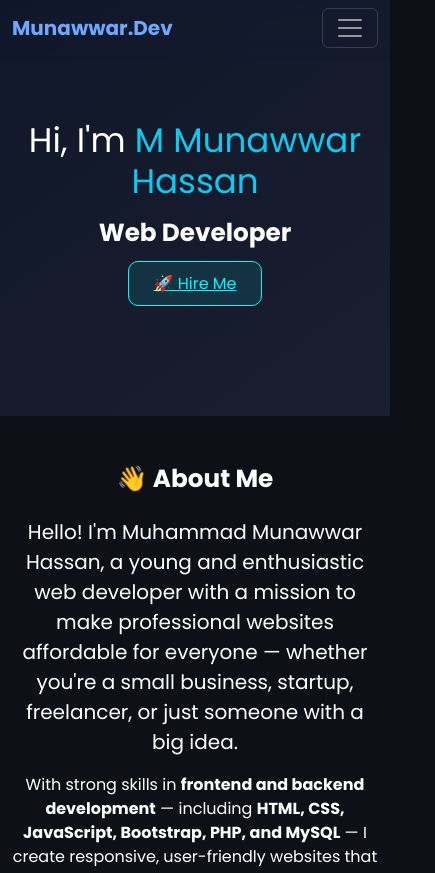
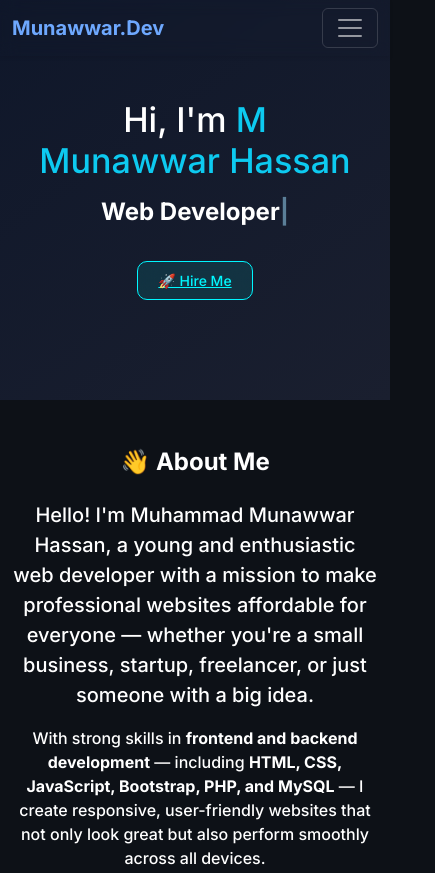
Before and after one commit to MMunawwarHassan/Portfolio, a plain HTML site: page index.html in a window 390 px wide. Shown: the top 873 px of the page, 435 px wide, since content can reach past the window. Drawn offline with nearby package versions, Linux system fonts and the light colour scheme.

Commit message:
Add files via upload

```diff
--- a/index.html
+++ b/index.html
@@ -4,12 +4,12 @@
 <head>
   <meta charset="UTF-8" />
   <meta name="viewport" content="width=device-width, initial-scale=1.0" />
-  <title>Portfolio</title>
+  <title>Hassan's Futuristic Portfolio</title>
 
   <!-- Bootstrap + AOS + Google Fonts -->
   <link href="https://cdn.jsdelivr.net/npm/bootstrap@5.3.0/dist/css/bootstrap.min.css" rel="stylesheet" />
   <link href="https://unpkg.com/aos@2.3.1/dist/aos.css" rel="stylesheet" />
-  <link href="https://fonts.googleapis.com/css2?family=Poppins:wght@400;600;700&display=swap" rel="stylesheet">
+  <link href="https://fonts.googleapis.com/css2?family=Inter:wght@500;700&display=swap" rel="stylesheet">
 
   <style>
     html {
@@ -17,12 +17,14 @@
     }
 
     body {
-      font-family: 'Poppins', sans-serif;
+      font-family: 'Inter', sans-serif;
       background-color: #0d1117;
       color: #ffffff;
     }
 
-    h1, h2, h5 {
+    h1,
+    h2,
+    h5 {
       font-weight: 700;
     }
 
@@ -42,20 +44,26 @@
     }
 
     .hero {
-      padding: 120px 0;
+      padding: 100px 20px;
       background: linear-gradient(145deg, #0f172a, #1a1f2f);
       text-align: center;
     }
 
     .typing-text::after {
-      content: none;
+      content: '|';
       animation: blink 0.7s infinite;
       color: #9cdcfe;
     }
 
     @keyframes blink {
-      0%, 100% { opacity: 1; }
-      50% { opacity: 0; }
+      0%,
+      100% {
+        opacity: 1;
+      }
+
+      50% {
+        opacity: 0;
+      }
     }
 
     .cta-btn {
@@ -66,6 +74,8 @@
       border-radius: 10px;
       backdrop-filter: blur(10px);
       transition: 0.3s ease;
+      display: inline-block;
+      margin-top: 10px;
     }
 
     .cta-btn:hover {
@@ -110,6 +120,25 @@
 
     .footer-icons a:hover {
       text-shadow: 0 0 10px #9cdcfe;
+    }
+
+    @media (max-width: 768px) {
+      h1 {
+        font-size: 2rem;
+      }
+
+      h2 {
+        font-size: 1.5rem;
+      }
+
+      .cta-btn {
+        padding: 8px 20px;
+        font-size: 14px;
+      }
+
+      .project-card {
+        padding: 20px;
+      }
     }
   </style>
 </head>
@@ -195,7 +224,7 @@
     </div>
   </section>
 
-  <!-- Footer -->
+  <!-- Footer Section -->
   <footer class="footer-section">
     <div class="container">
       <h5 class="fw-bold text-white mb-3">Muhammad Munawwar Hassan</h5>
@@ -205,7 +234,7 @@
         📱 <a href="https://wa.me/923071361048">+92 307 1361048 (WhatsApp)</a>
       </p>
       <div class="footer-icons">
-        <a href="#home">🏠</a>
+        <a href="#Home">🏠</a>
         <a href="#about">👤</a>
         <a href="#projects">💼</a>
         <a href="#contact">📬</a>
```
